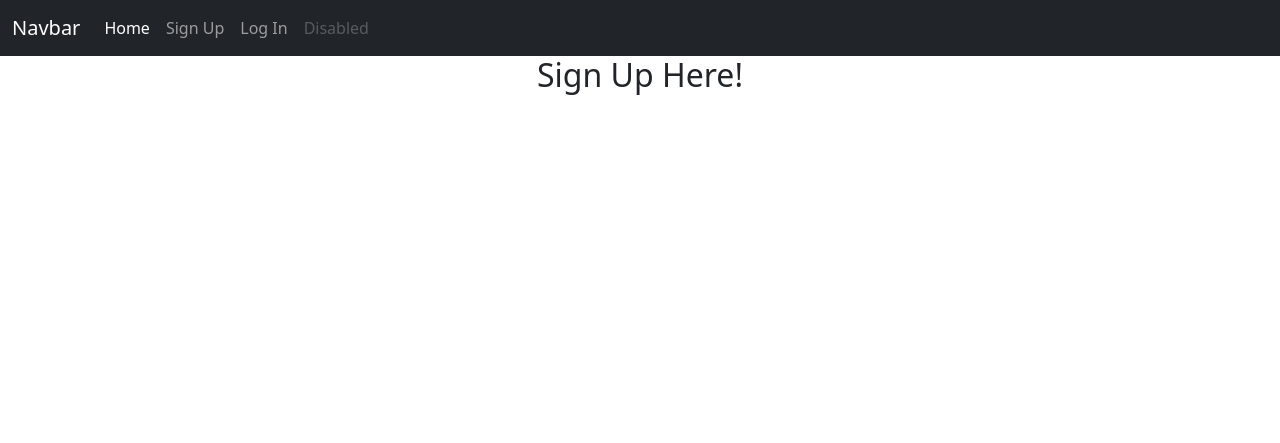
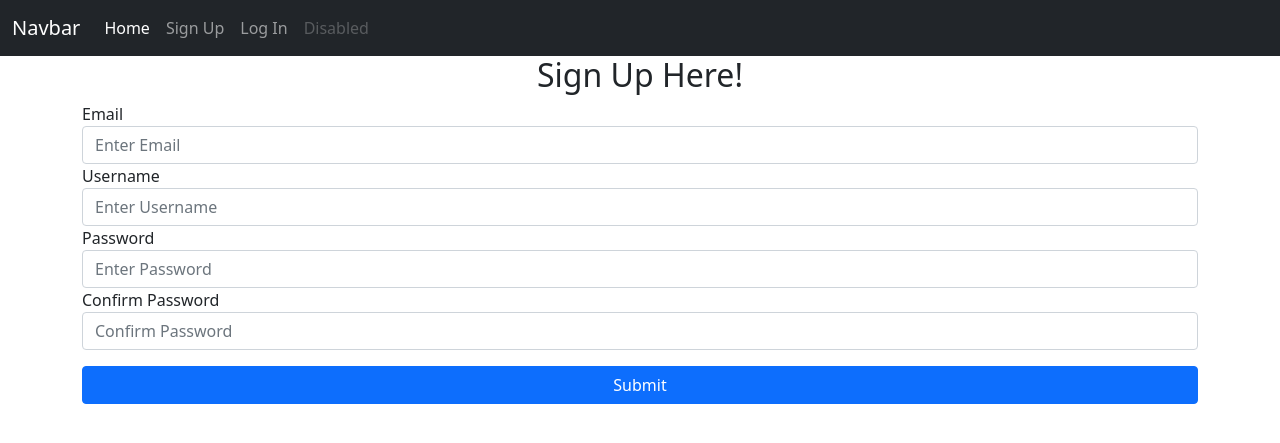
Before and after one commit to ibsy000/week6_intro_to_flask, a Flask app: page /signup in a window 1280 px wide. Shown: the top 443 px of the page. Run offline with Flask 2, Linux system fonts and the light colour scheme; some libraries are stand-ins or nearby versions.

Commit message:
add signupform and display in template

```diff
--- a/app/__init__.py
+++ b/app/__init__.py
@@ -2,6 +2,8 @@ from flask import Flask # Flask is a class
 
 app = Flask(__name__) # create first instance of class Flask, parameter will always
 # be __name__
+app.config['SECRET_KEY'] = 'you-will-never-guess'
+#   config subclass of a dictionary
 
 
 from . import routes
--- /dev/null
+++ b/app/forms.py
@@ -0,0 +1,13 @@
+from ast import Pass
+from flask_wtf import FlaskForm
+from wtforms import StringField, PasswordField, SubmitField
+from wtforms.validators import DataRequired, EqualTo
+
+
+class SignUpForm(FlaskForm): # Create class that inherits from FlaskForm class
+    email = StringField('Email', validators=[DataRequired()])
+    username = StringField('Username', validators=[DataRequired()])
+    password = PasswordField('Password', validators=[DataRequired()])
+    confirm_pass = PasswordField('Confirm Password', validators=[DataRequired(), EqualTo('password')])
+#   class attribute   field       label     validate form not submitted with empty data, and equalto str(password)
+    submit = SubmitField()
--- a/app/routes.py
+++ b/app/routes.py
@@ -1,5 +1,6 @@
 from app import app
 from flask import render_template
+from app.forms import SignUpForm
 
 @app.route('/')
 def index():   # also an endpoint
@@ -12,4 +13,5 @@ def index():   # also an endpoint
 
 @app.route('/signup')
 def signup():   # also an endpoint
-    return render_template('signup.html')
+    form = SignUpForm() # instantiate SignUpForm class
+    return render_template('signup.html', form=form)
--- a/app/templates/signup.html
+++ b/app/templates/signup.html
@@ -4,4 +4,25 @@
 
 {% block content %}
 <h2 class="text-center">Sign Up Here!</h2>
+
+<form>
+    {{ form.csrf_token }}
+    <div class="form-group">
+        {{ form.email.label }}
+        {{ form.email(class='form-control', placeholder='Enter Email') }}
+
+        {{ form.username.label }}
+        {{ form.username(class='form-control', placeholder='Enter Username') }}
+
+        {{ form.password.label }}
+        {{ form.password(class='form-control', placeholder='Enter Password') }}
+
+        {{ form.confirm_pass.label }}
+        {{ form.confirm_pass(class='form-control', placeholder='Confirm Password') }}
+
+        {{ form.submit(class='btn btn-primary w-100 mt-3')}}
+    </div>
+</form>
+
+
 {% endblock content %}
```
